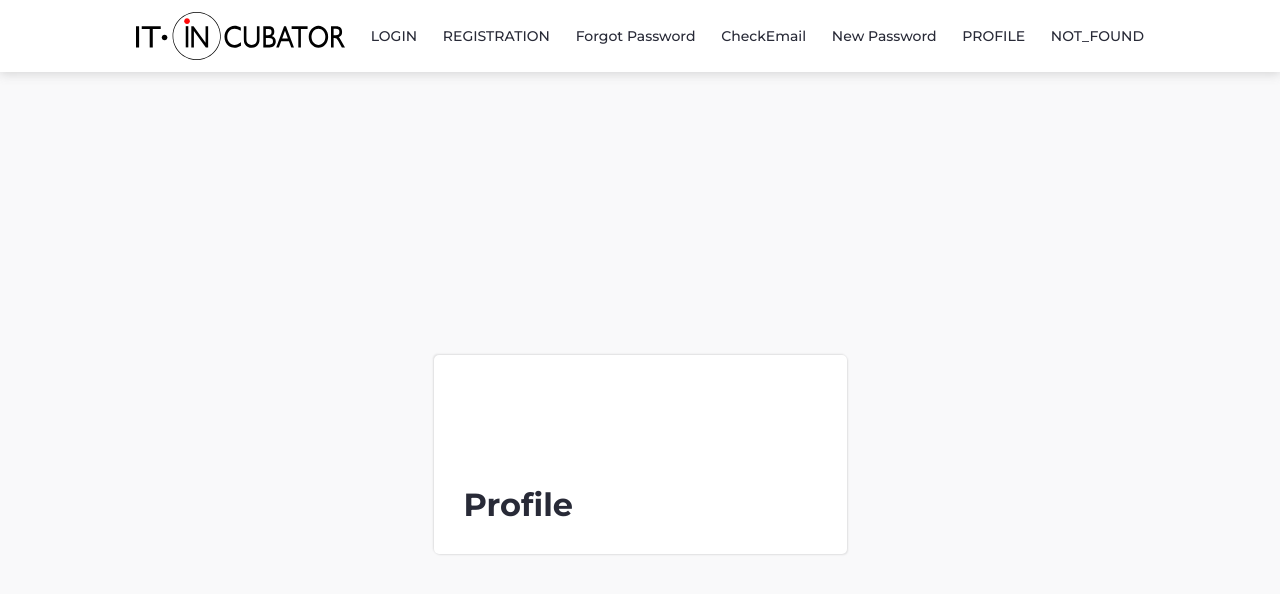
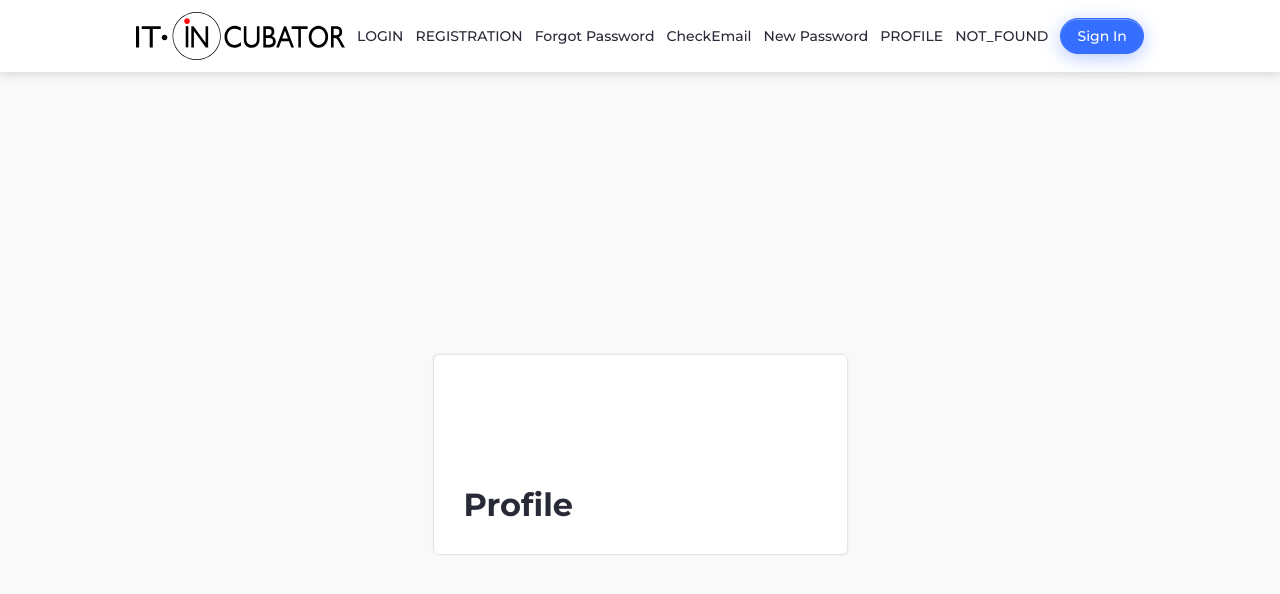
Before and after one commit to vovkahorror/learning-cards, a React (Create React App) app: page /#/profile in a window 1280 px wide. Shown: the top 594 px of the page. Built offline with nearby package versions, Linux system fonts and the light colour scheme; no server answers.

Commit message:
feat: added button 'Sign in'

```diff
--- a/src/features/Header/Header.tsx
+++ b/src/features/Header/Header.tsx
@@ -1,15 +1,19 @@
 import React from 'react'
 
-import { Link } from 'react-router-dom'
+import { Link, useNavigate } from 'react-router-dom'
 
 import { ReactComponent as Logo } from '../../assets/img/logo.svg'
-import { Container } from '../../common/components/Layout/Container'
-import { Row } from '../../common/components/Layout/Row'
-import { PATH } from '../../pages/path'
 
 import { HeaderContainer } from './header.styled'
 
+import { Button } from 'common/components/Button/Button'
+import { Container } from 'common/components/Layout/Container'
+import { Row } from 'common/components/Layout/Row'
+import { PATH } from 'pages/path'
+
 export const Header = () => {
+  const navigate = useNavigate()
+
   return (
     <HeaderContainer>
       <Container>
@@ -22,6 +26,7 @@ export const Header = () => {
           <Link to={PATH.SET_NEW_PASSWORD}>New Password</Link>
           <Link to={PATH.PROFILE}>PROFILE</Link>
           <Link to={PATH.NOT_FOUND}>NOT_FOUND</Link>
+          <Button onClick={() => navigate(`${PATH.LOGIN}`)}>Sign In</Button>
         </Row>
       </Container>
     </HeaderContainer>
```
